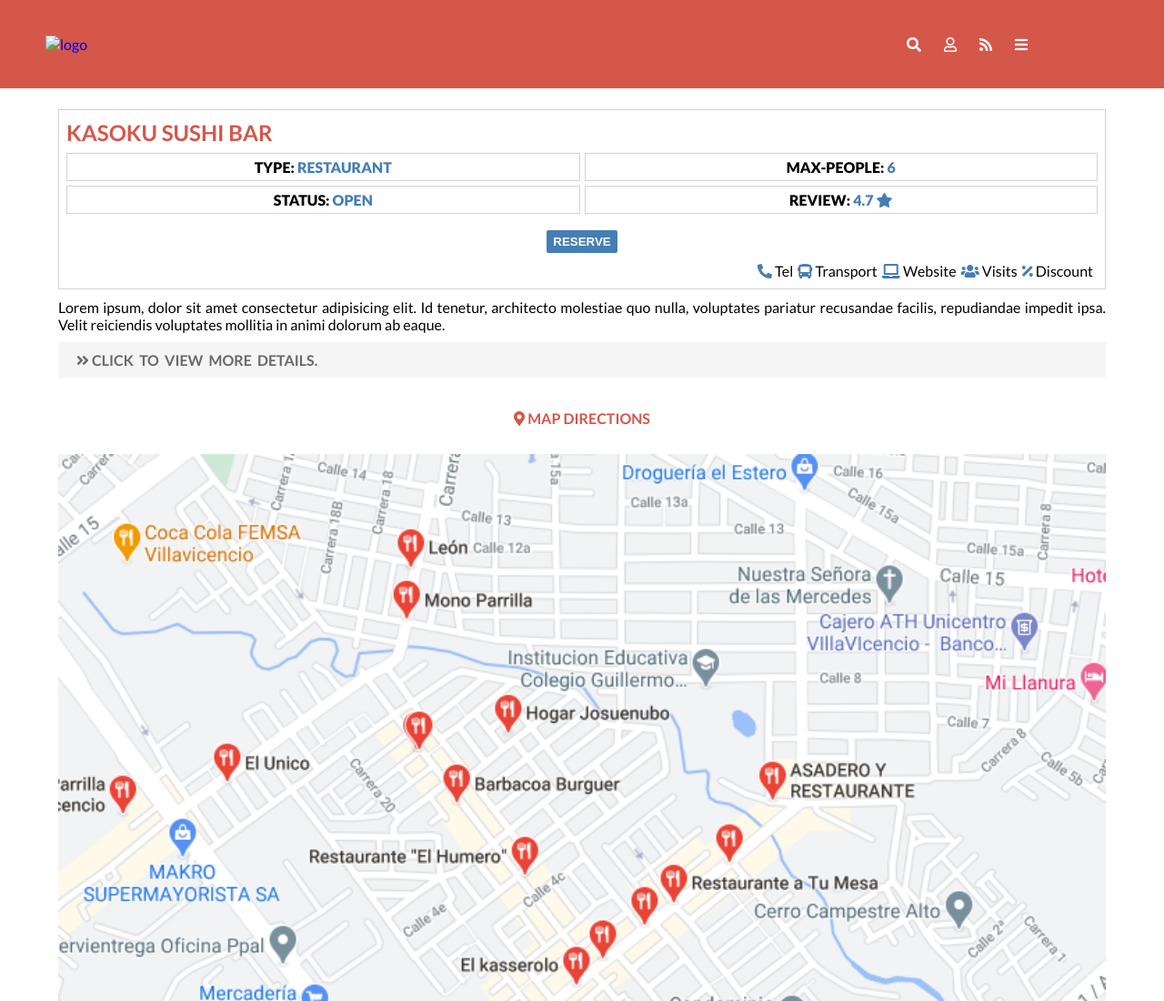
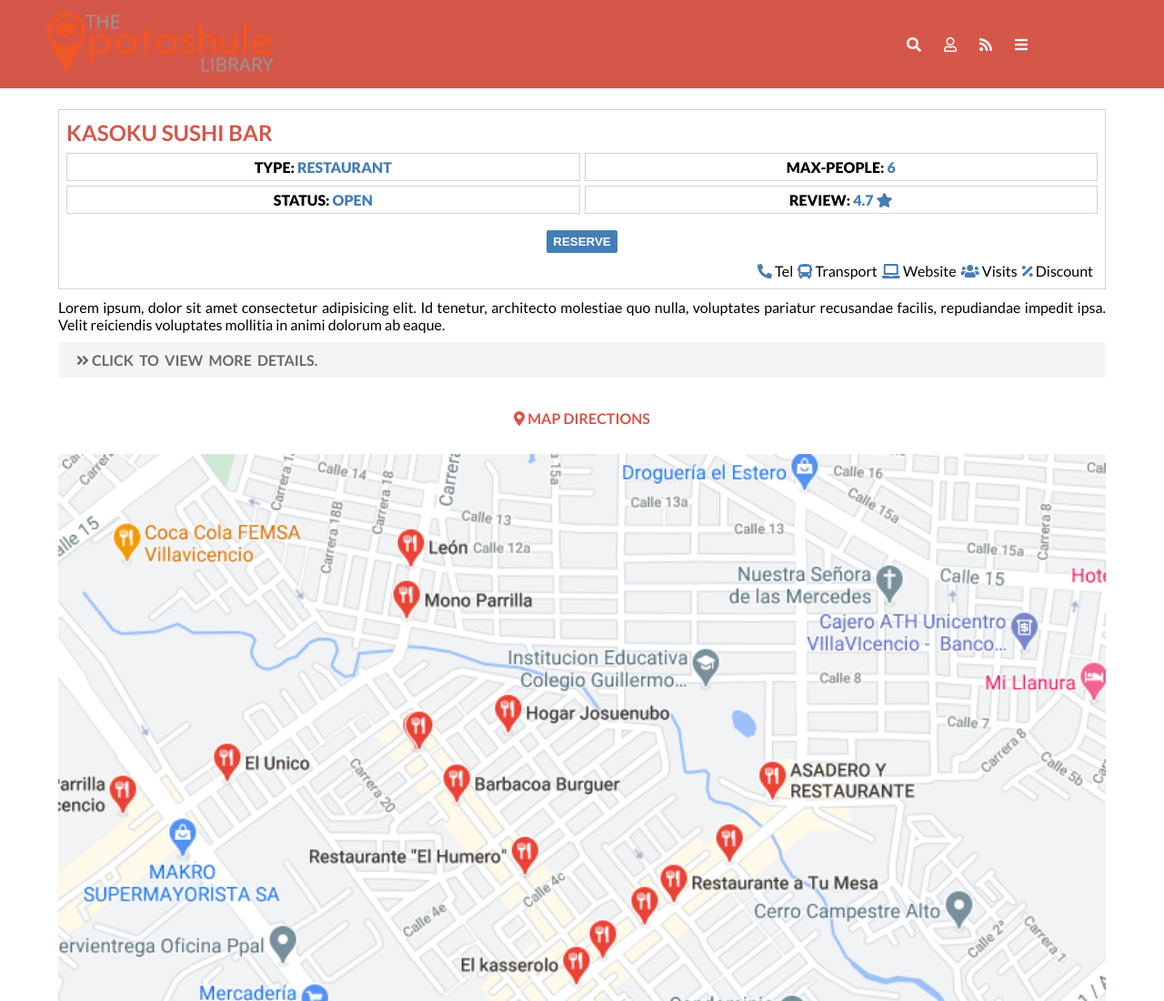
Before and after one commit to julian3493/Html_and_CSS_Capstone, a plain HTML site: page details.html in a window 1280 px wide. Shown: the top 1100 px of the page at 91% size. Drawn offline with Linux system fonts and the light colour scheme; the site is published under a folder, as on GitHub Pages, so addresses that start at the root find nothing.

Commit message:
fixed logo issue

```diff
--- a/details.html
+++ b/details.html
@@ -16,7 +16,7 @@
   <header class="bg-salmon">
     <nav class="nav-bar d-flex f-column bg-salmon">
       <a href="search.html" class="logo">
-        <img src="/assets/img/c58b9f25563385.5634754777284.png" alt="logo">
+        <img src="./assets/img/c58b9f25563385.5634754777284.png" alt="logo">
       </a>
       <div class="nav-icon">
         <ul class="nav-list d-flex">
```
Also changed, not shown: results.html (+1 -1 lines), 1 other file.
